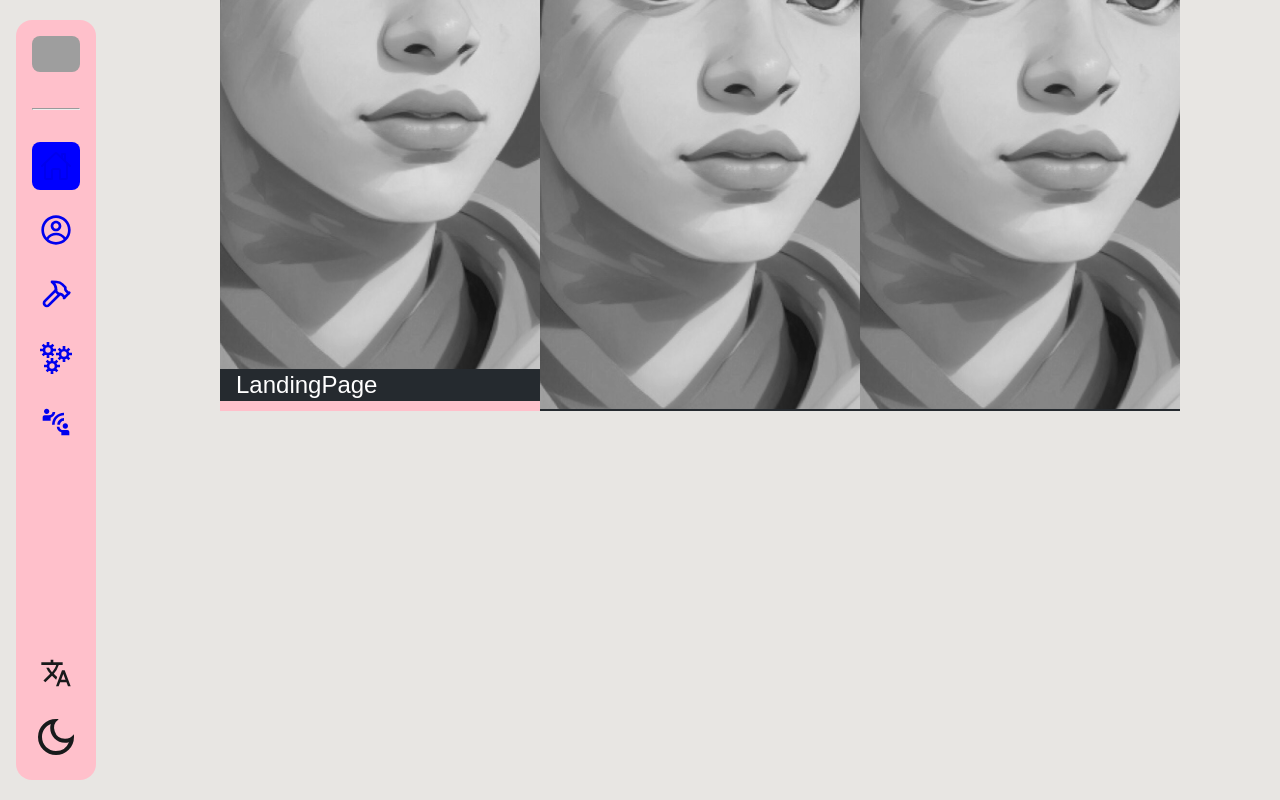
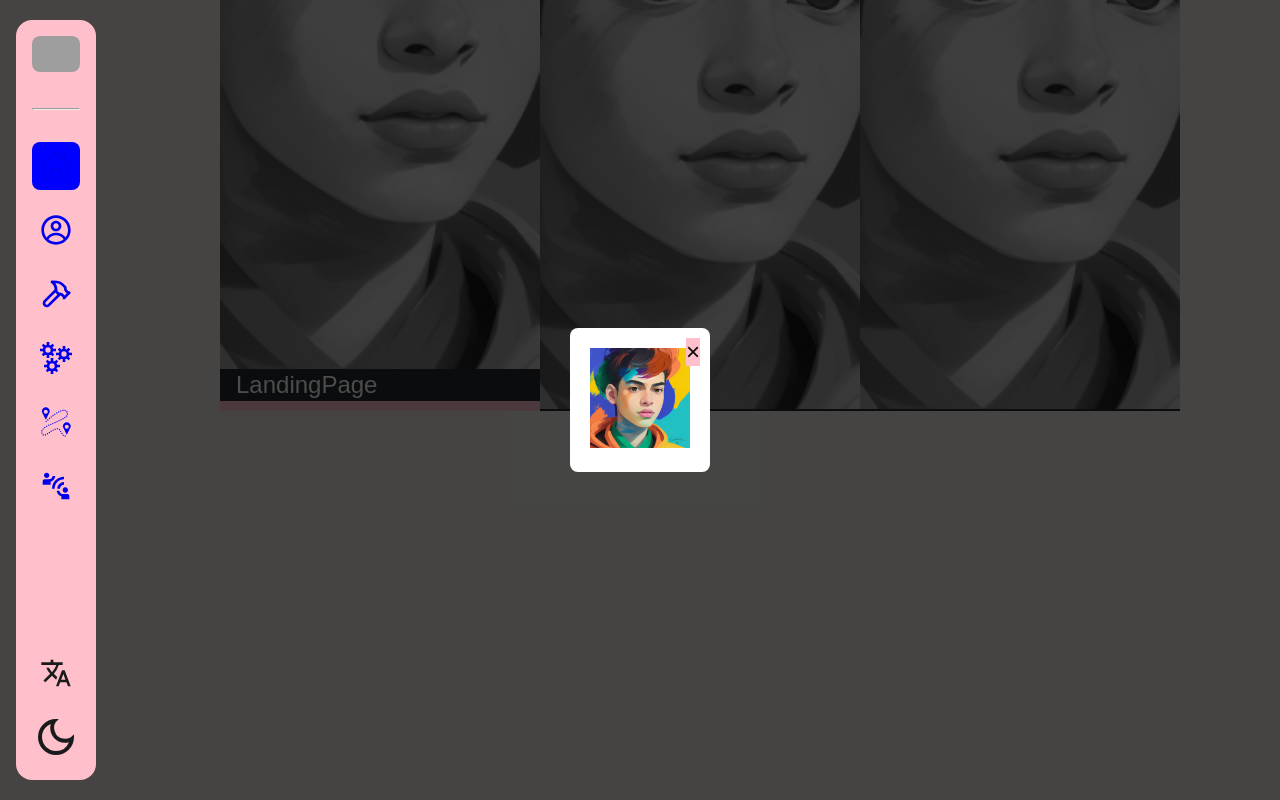
Before and after one commit to http-sallein/Portfolio, a React (Vite) app: page / in a window 1280 px wide. Both pictures are taken after a click on the element 240 px from the left and 2656 px from the top of the page. Shown: the part 2266-3066 px from the top of the page. Built offline with nearby package versions, Linux system fonts and the light colour scheme; grey boxes are pictures that could not be loaded.

Commit message:
feat: create modal project initial

```diff
--- a/src/components/Header.jsx
+++ b/src/components/Header.jsx
@@ -1,11 +1,15 @@
 import { useEffect, useState } from 'react';
+
 import styled from 'styled-components';
+
 import { IoHomeOutline as HomeIcon } from "react-icons/io5";
 import { CgProfile as AboutMeIcon } from "react-icons/cg";
 import { LuHammer as ProjectsIcon } from "react-icons/lu";
 import { MdOutlineTranslate as TranslateIcon } from "react-icons/md";
 import { GrServices as ServiceIcon} from "react-icons/gr";
 import { MdOutlineConnectWithoutContact as ContactMeIcon} from "react-icons/md";
+import { GiPathDistance as TrajectoryIcon} from "react-icons/gi";
+
 import { ThemeToggle } from './ThemeToggle';
 
 const Head = styled.header`
@@ -109,7 +113,8 @@ export const Header = () => {
                         <a href="#aboutMe" className={activeSection === 'aboutMe' ? 'active' : ''}><AboutMeIcon /></a>
                         <a href="#projects" className={activeSection === 'projects' ? 'active' : ''}><ProjectsIcon /></a>
                         <a href="#services"  className={activeSection === 'services' ? 'active' : ''}> <ServiceIcon /> </a>
-                        <a href="#services"  className={activeSection === 'contact' ? 'active' : ''}> <ContactMeIcon /> </a>
+                        <a href="#trajectory"  className={activeSection === 'trajectory' ? 'active' : ''}> <TrajectoryIcon /> </a>
+                        <a href="#contact"  className={activeSection === 'contact' ? 'active' : ''}> <ContactMeIcon /> </a>
                     </ul>
 
                     <ul>
--- /dev/null
+++ b/src/components/ModalProject.jsx
@@ -0,0 +1,63 @@
+import PropTypes from 'prop-types';
+
+import styled from "styled-components";
+
+const Modal = styled.section`
+    background-color: rgba(0, 0, 0, 0.7);
+    height: 100vh;
+    width: 100vw;
+    position: fixed;
+    top: 0;
+    left: 0;
+    display: flex;
+    justify-content: center;
+    align-items: center;
+`;
+
+const ModalContent = styled.div`
+    background-color: white;
+    padding: 20px;
+    border-radius: 8px;
+    position: relative;
+    max-width: 80%;
+    max-height: 80%;
+
+    img {
+        width: 100px;
+    }
+`;
+
+const CloseButton = styled.button`
+    position: absolute;
+    top: 10px;
+    right: 10px;
+    background: transparent;
+    border: none;
+    font-size: 24px;
+
+    background-color: pink;
+    cursor: pointer;
+`;
+
+export const ModalProject = ({ imageSrc, onClose }) => {
+    const handleOutsideClick = (e) => {
+        if (e.target === e.currentTarget) {
+            onClose();
+        }
+    };
+
+    return (
+        <Modal onClick={handleOutsideClick}>
+            <ModalContent>
+                <CloseButton onClick={onClose}>×</CloseButton>
+                <img src={imageSrc} alt="Projeto" style={{ maxWidth: '100%' }} />
+            </ModalContent>
+        </Modal>
+    );
+};
+
+ModalProject.propTypes = {
+
+    imageSrc: PropTypes.string,
+    onClose: PropTypes.bool
+}
--- a/src/components/Projects.jsx
+++ b/src/components/Projects.jsx
@@ -1,10 +1,9 @@
 import styled from "styled-components";
-
 import { FaExternalLinkAlt as LinkIcon } from "react-icons/fa";
-
 import { Fragment } from "../layout/Fragment";
-
 import test from './../assets/homeImg.jpg';
+import { useState } from "react";
+import { ModalProject } from "./ModalProject";
 
 const Title = styled.h2`
     font-size: 3rem;
@@ -12,30 +11,23 @@ const Title = styled.h2`
 `;
 
 const Section = styled.section`
-
     display: flex;
     flex-wrap: wrap;
-
     justify-content: center;
 
     > div {
         width: 20rem;
         height: 45rem;
-
         cursor: zoom-in;
-
         overflow: hidden;
         position: relative;
-
         background-color: pink;
-
-        transition: all .2s ease;
+        transition: all 0.2s ease;
 
         > figure {
-
             filter: grayscale(10);
             height: 100%;
-            transition: all .2s ease;
+            transition: all 0.2s ease;
 
         > img {
             width: 100%;
@@ -45,39 +37,37 @@ const Section = styled.section`
         }
 
         > p {
-
             position: absolute;
-            bottom:  -30px;
+            bottom: -30px;
             padding: 0 1rem;
             background: #252a2f;
             width: 100%;
             color: white;
-            transition: all .2s ease;
+            transition: all 0.2s ease;
         }
 
         > span {
-
             position: absolute;
             background-color: transparent;
             color: transparent;
             cursor: pointer;
             z-index: 1;
             width: min-content;
-            padding: .5rem;
+            padding: 0.5rem;
             font-size: 1.5rem;
             display: flex;
             align-items: center;
             justify-content: center;
             border-radius: 100%;
-            transition: all .2s ease;
+            transition: all 0.2s ease;
         }
 
         &:hover {
-
-            > figure {filter: initial}
+            > figure {
+                filter: initial;
+            }
 
             > p {
-
                 bottom: 0;
             }
 
@@ -93,44 +83,47 @@ const Section = styled.section`
 
 export const Projects = () => {
 
+    const [isModalOpen, setIsModalOpen] = useState(false);
+    const [selectedImage, setSelectedImage] = useState(null);
+
+    const handleClickProject = (imageSrc) => {
+        setSelectedImage(imageSrc);
+        setIsModalOpen(true);
+    };
+
+    const closeModal = () => {
+        setIsModalOpen(false);
+        setSelectedImage(null);
+    };
+
   return (
-
     <Fragment flexDirection={'column'} id={'projects'}>
-
-            <Title>Projetos.</Title>
+        <Title>Projetos em destaque.</Title>
 
         <Section>
-                <div>
-                    <figure>
-                        <img src={test} alt="" />
-                    </figure>
+
+            <div onClick={() => handleClickProject(test)}>
+                <figure> <img src={test} alt="LandingPage"/> </figure>
                 <p>LandingPage</p>
+                <span> <LinkIcon /> </span>
+            </div>
 
-                    <span>
-                        <LinkIcon/>
-                    </span>
+            <div onClick={() => handleClickProject(test)}>
+                <figure> <img src={test} alt="LandingPage"/> </figure>
+                <p>LandingPage</p>
+                <span> <LinkIcon /> </span>
             </div>
-                <div>
-                    <figure>
-                        <img src={test} alt="" />
-                    </figure>
+
+            <div onClick={() => handleClickProject(test)}>
+                <figure> <img src={test} alt="LandingPage"/> </figure>
                 <p>LandingPage</p>
-
-                    <span>
-                        <LinkIcon/>
-                    </span>
-                </div>
-                <div>
-                    <figure>
-                        <img src={test} alt="" />
-                    </figure>
-                    <p>LandingPage</p>
-
-                    <span>
-                        <LinkIcon/>
-                    </span>
+                <span> <LinkIcon /> </span>
             </div>
         </Section>
+
+        {isModalOpen && (
+            <ModalProject imageSrc={selectedImage} onClose={closeModal} />
+        )}
     </Fragment>
   );
-}
+};
--- a/src/components/Trajectory.jsx
+++ b/src/components/Trajectory.jsx
@@ -5,6 +5,8 @@ import { Fragment } from "../layout/Fragment";
 const Section = styled.section`
     padding: 2rem 0;
     text-align: center;
+    min-height: 80vh;
+
 `;
 
 const Title = styled.h2`
@@ -122,7 +124,7 @@ export const Trajectory = () => {
 
     return (
 
-        <Fragment>
+        <Fragment id="trajectory">
             <Section>
                 <Title>Trajetória.</Title>
                 <Subtitle>Minha jornada pessoal</Subtitle>
```
Lines whose indentation alone changed are shown as unchanged.
